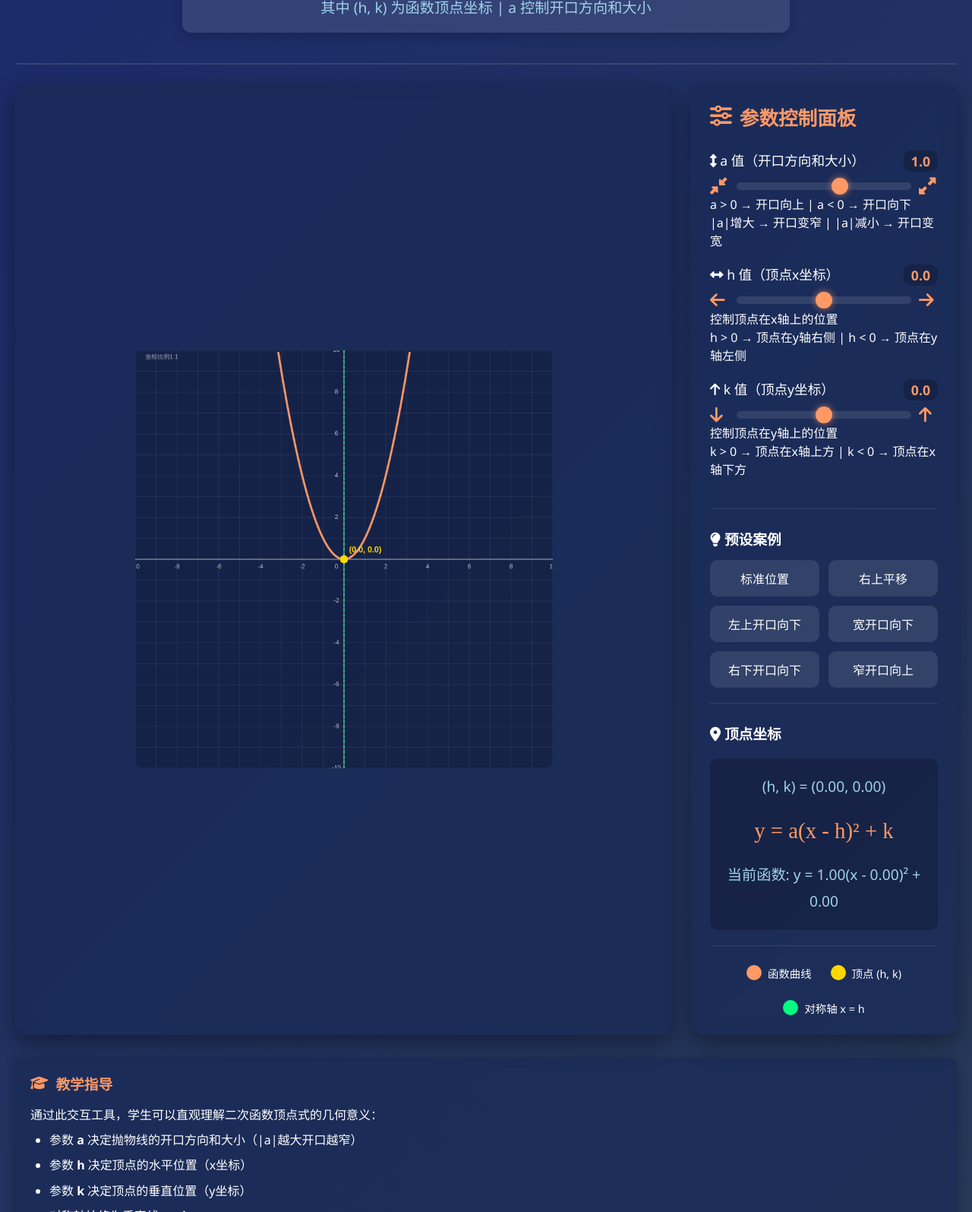
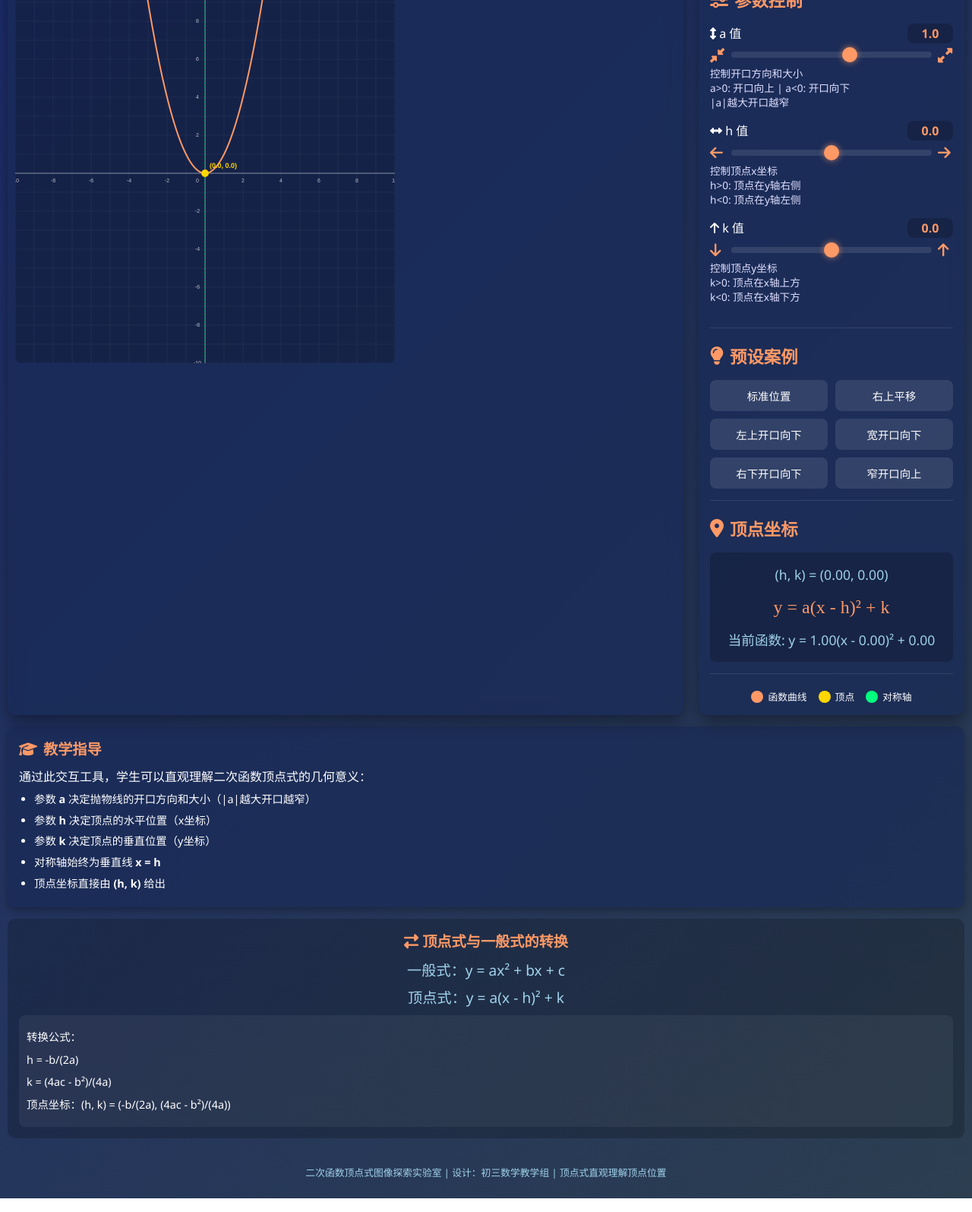
Before and after one commit to rabbitrogi/Parabola, a plain HTML site: page index.html in a window 1280 px wide. Shown: the part 276-1871 px from the top of the page at 76% size. Drawn offline with Linux system fonts and the light colour scheme.

Commit message:
Update index.html

```diff
--- a/index.html
+++ b/index.html
@@ -2,7 +2,7 @@
 <html lang="zh-CN">
 <head>
     <meta charset="UTF-8">
-    <meta name="viewport" content="width=device-width, initial-scale=1.0">
+    <meta name="viewport" content="width=device-width, initial-scale=1.0, maximum-scale=1.0, user-scalable=no">
     <title>二次函数顶点式图像探索实验室</title>
     <link rel="stylesheet" href="https://cdnjs.cloudflare.com/ajax/libs/font-awesome/6.4.0/css/all.min.css">
     <style>
@@ -11,13 +11,14 @@
             padding: 0;
             box-sizing: border-box;
             font-family: 'Segoe UI', 'Microsoft YaHei', sans-serif;
+            -webkit-tap-highlight-color: transparent;
         }
 
         body {
             background: linear-gradient(135deg, #1a2a6c, #2c3e50);
             color: #fff;
             min-height: 100vh;
-            padding: 20px;
+            padding: 10px;
             overflow-x: hidden;
         }
 
@@ -28,248 +29,222 @@
 
         header {
             text-align: center;
-            padding: 20px 0;
-            margin-bottom: 25px;
-            border-bottom: 2px solid rgba(255, 255, 255, 0.1);
+            padding: 10px 0;
+            margin-bottom: 10px;
         }
 
         h1 {
-            font-size: 2.8rem;
-            margin-bottom: 10px;
+            font-size: 1.8rem;
+            margin-bottom: 5px;
             background: linear-gradient(to right, #ff9966, #ff5e62);
             -webkit-background-clip: text;
             background-clip: text;
             color: transparent;
             text-shadow: 0 2px 4px rgba(0,0,0,0.2);
+            line-height: 1.2;
         }
 
         .subtitle {
-            font-size: 1.4rem;
+            font-size: 1rem;
             color: #a0d2eb;
             max-width: 800px;
-            margin: 15px auto;
-            line-height: 1.6;
+            margin: 5px auto;
+            line-height: 1.4;
         }
 
         .formula-container {
             background: rgba(255, 255, 255, 0.1);
-            border-radius: 12px;
-            padding: 20px;
-            margin: 20px auto;
+            border-radius: 10px;
+            padding: 10px;
+            margin: 10px auto;
             max-width: 800px;
-            box-shadow: 0 5px 15px rgba(0,0,0,0.2);
+            box-shadow: 0 3px 10px rgba(0,0,0,0.2);
         }
 
         .formula {
-            font-size: 3rem;
+            font-size: 1.8rem;
             text-align: center;
             color: #ff9966;
             font-family: 'Cambria Math', serif;
-            margin: 10px 0;
+            margin: 5px 0;
         }
 
         .formula-explanation {
             text-align: center;
-            font-size: 1.2rem;
+            font-size: 0.9rem;
             color: #a0d2eb;
-            margin-top: 10px;
+            margin-top: 5px;
         }
 
         .content {
             display: flex;
-            gap: 25px;
-            flex-wrap: wrap;
-            margin-top: 20px;
+            flex-direction: column;
+            gap: 15px;
+            margin-top: 10px;
         }
 
         .graph-container {
-            flex: 1 1 700px;
             background: rgba(25, 42, 86, 0.7);
-            border-radius: 15px;
-            padding: 20px;
-            box-shadow: 0 10px 30px rgba(0, 0, 0, 0.4);
+            border-radius: 12px;
+            padding: 10px;
+            box-shadow: 0 8px 20px rgba(0, 0, 0, 0.4);
             backdrop-filter: blur(10px);
-            min-height: 600px;
+            min-height: 300px;
             position: relative;
             overflow: hidden;
-            display: flex;
-            justify-content: center;
-            align-items: center;
         }
 
         #function-plot {
-            width: 550px;
-            height: 550px;
+            width: 100%;
+            height: 300px;
             background: rgba(0, 0, 0, 0.2);
-            border-radius: 10px;
+            border-radius: 8px;
             display: block;
         }
 
         .controls {
-            flex: 0 0 350px;
             background: rgba(25, 42, 86, 0.7);
-            border-radius: 15px;
-            padding: 25px;
-            box-shadow: 0 10px 30px rgba(0, 0, 0, 0.4);
+            border-radius: 12px;
+            padding: 15px;
+            box-shadow: 0 8px 20px rgba(0, 0, 0, 0.4);
             backdrop-filter: blur(10px);
         }
 
         .panel-title {
-            font-size: 1.6rem;
-            margin-bottom: 25px;
+            font-size: 1.4rem;
+            margin-bottom: 15px;
             color: #ff9966;
             display: flex;
             align-items: center;
-            gap: 10px;
+            gap: 8px;
         }
 
         .panel-title i {
-            font-size: 1.8rem;
+            font-size: 1.5rem;
         }
 
         .control-group {
-            margin-bottom: 25px;
-            padding-bottom: 20px;
+            margin-bottom: 20px;
+            padding-bottom: 15px;
             border-bottom: 1px solid rgba(255, 255, 255, 0.1);
         }
 
         .param-control {
-            margin-bottom: 20px;
+            margin-bottom: 15px;
         }
 
         .param-label {
             display: flex;
             justify-content: space-between;
-            margin-bottom: 8px;
-            font-size: 1.1rem;
+            margin-bottom: 6px;
+            font-size: 1rem;
+        }
+
+        .param-name {
+            flex: 1;
         }
 
         .param-value {
             font-weight: bold;
             color: #ff9966;
             background: rgba(0,0,0,0.2);
-            padding: 2px 10px;
-            border-radius: 10px;
+            padding: 2px 8px;
+            border-radius: 8px;
+            min-width: 60px;
+            text-align: center;
         }
 
         .slider-container {
             display: flex;
             align-items: center;
-            gap: 10px;
+            gap: 8px;
         }
 
         .slider-container i {
-            font-size: 1.4rem;
+            font-size: 1.2rem;
             color: #ff9966;
-            min-width: 25px;
+            min-width: 20px;
         }
 
         input[type="range"] {
             flex: 1;
-            height: 10px;
+            height: 8px;
             -webkit-appearance: none;
             background: rgba(255, 255, 255, 0.1);
-            border-radius: 5px;
+            border-radius: 4px;
             outline: none;
         }
 
         input[type="range"]::-webkit-slider-thumb {
             -webkit-appearance: none;
-            width: 22px;
-            height: 22px;
+            width: 20px;
+            height: 20px;
             border-radius: 50%;
             background: #ff9966;
             cursor: pointer;
-            box-shadow: 0 0 10px rgba(255, 153, 102, 0.7);
+            box-shadow: 0 0 8px rgba(255, 153, 102, 0.7);
+        }
+
+        .param-info {
+            font-size: 0.85rem;
+            color: #e0e0ff;
+            margin-top: 5px;
+            line-height: 1.4;
         }
 
         .presets {
             display: grid;
             grid-template-columns: repeat(2, 1fr);
-            gap: 12px;
-            margin-top: 15px;
+            gap: 10px;
+            margin-top: 10px;
         }
 
         .preset-btn {
             background: rgba(255, 255, 255, 0.1);
             border: none;
             color: #fff;
-            padding: 12px;
-            border-radius: 10px;
+            padding: 10px;
+            border-radius: 8px;
             cursor: pointer;
-            transition: all 0.3s ease;
-            font-size: 1rem;
+            transition: all 0.2s ease;
+            font-size: 0.9rem;
             text-align: center;
         }
 
         .preset-btn:hover {
             background: rgba(255, 153, 102, 0.3);
-            transform: translateY(-3px);
+            transform: translateY(-2px);
         }
 
         .vertex-display {
             background: rgba(0, 0, 0, 0.2);
-            padding: 20px;
-            border-radius: 10px;
-            margin-top: 20px;
-            font-family: monospace;
-            font-size: 1.2rem;
-            line-height: 1.8;
+            padding: 15px;
+            border-radius: 8px;
+            margin-top: 15px;
+            font-size: 1.1rem;
+            line-height: 1.6;
             color: #a0d2eb;
             text-align: center;
-        }
-
-        .key-points {
-            display: grid;
-            grid-template-columns: repeat(auto-fit, minmax(300px, 1fr));
-            gap: 20px;
-            margin-top: 30px;
-        }
-
-        .point-card {
-            background: rgba(25, 42, 86, 0.7);
-            border-radius: 10px;
-            padding: 20px;
-            box-shadow: 0 5px 15px rgba(0, 0, 0, 0.3);
-            transition: transform 0.3s ease;
-        }
-
-        .point-card:hover {
-            transform: translateY(-5px);
-            box-shadow: 0 8px 20px rgba(0, 0, 0, 0.4);
-        }
-
-        .point-card h3 {
-            color: #ff9966;
-            margin-bottom: 15px;
-            display: flex;
-            align-items: center;
-            gap: 10px;
-        }
-
-        .point-card p {
-            line-height: 1.7;
-            color: #e0e0ff;
         }
 
         .legend {
             display: flex;
             justify-content: center;
-            gap: 25px;
-            margin-top: 20px;
             flex-wrap: wrap;
+            gap: 15px;
+            margin-top: 15px;
         }
 
         .legend-item {
             display: flex;
             align-items: center;
-            gap: 8px;
-            font-size: 0.9rem;
+            gap: 6px;
+            font-size: 0.8rem;
         }
 
         .legend-color {
-            width: 20px;
-            height: 20px;
+            width: 16px;
+            height: 16px;
             border-radius: 50%;
         }
 
@@ -280,104 +255,119 @@
         .instructions {
             background: rgba(25, 42, 86, 0.7);
             border-radius: 10px;
-            padding: 20px;
-            margin: 30px 0;
-            box-shadow: 0 5px 15px rgba(0,0,0,0.3);
+            padding: 15px;
+            margin: 15px 0;
+            box-shadow: 0 4px 12px rgba(0,0,0,0.3);
         }
 
         .instructions h3 {
             color: #ff9966;
-            margin-bottom: 15px;
+            margin-bottom: 10px;
+            font-size: 1.2rem;
             display: flex;
             align-items: center;
-            gap: 10px;
+            gap: 8px;
         }
 
         .instructions ul {
-            padding-left: 25px;
-            margin-top: 10px;
+            padding-left: 20px;
+            margin-top: 8px;
         }
 
         .instructions li {
-            margin-bottom: 8px;
-            line-height: 1.6;
+            margin-bottom: 6px;
+            line-height: 1.5;
+            font-size: 0.9rem;
         }
 
         .conversion {
             background: rgba(0, 0, 0, 0.2);
-            padding: 20px;
+            padding: 15px;
             border-radius: 10px;
-            margin: 20px 0;
+            margin: 15px 0;
             font-family: 'Cambria Math', serif;
         }
 
         .conversion h3 {
             color: #ff9966;
-            margin-bottom: 15px;
+            margin-bottom: 10px;
+            font-size: 1.2rem;
             text-align: center;
         }
 
         .conversion-formula {
-            font-size: 1.5rem;
+            font-size: 1.2rem;
             text-align: center;
             color: #a0d2eb;
-            margin: 10px 0;
+            margin: 8px 0;
         }
 
         .conversion-steps {
-            margin-top: 15px;
-            padding: 15px;
+            margin-top: 10px;
+            padding: 10px;
             background: rgba(255, 255, 255, 0.05);
             border-radius: 8px;
+            font-size: 0.9rem;
         }
 
         .conversion-steps div {
-            margin: 10px 0;
-            line-height: 1.6;
+            margin: 8px 0;
+            line-height: 1.5;
         }
 
         footer {
             text-align: center;
-            margin-top: 40px;
-            padding: 20px;
+            margin-top: 20px;
+            padding: 15px;
             color: #a0d2eb;
-            font-size: 0.9rem;
+            font-size: 0.8rem;
         }
 
-        @media (max-width: 1100px) {
+        /* 平板和桌面样式 */
+        @media (min-width: 768px) {
             .content {
-                flex-direction: column;
+                flex-direction: row;
+                gap: 20px;
+            }
+
+            .graph-container {
+                flex: 1;
+                min-height: 450px;
+            }
+
+            #function-plot {
+                height: 400px;
             }
 
             .controls {
-                flex: 0 0 auto;
+                flex: 0 0 350px;
+            }
+
+            h1 {
+                font-size: 2.2rem;
+            }
+
+            .subtitle {
+                font-size: 1.2rem;
+            }
+
+            .formula {
+                font-size: 2.5rem;
             }
         }
 
-        @media (max-width: 600px) {
-            h1 {
-                font-size: 2rem;
-            }
-
-            .subtitle {
-                font-size: 1.1rem;
-            }
-
-            .presets {
-                grid-template-columns: 1fr;
-            }
-
-            .formula {
-                font-size: 2.2rem;
+        /* 大屏设备 */
+        @media (min-width: 1024px) {
+            #function-plot {
+                height: 500px;
             }
 
             .graph-container {
-                padding: 10px;
+                min-height: 520px;
             }
 
-            #function-plot {
-                width: 100%;
-                height: 400px;
+            h1 {
+                font-size: 2.8rem;
             }
         }
     </style>
@@ -400,51 +390,51 @@
             </div>
 
             <div class="controls">
-                <h2 class="panel-title"><i class="fas fa-sliders-h"></i> 参数控制面板</h2>
+                <h2 class="panel-title"><i class="fas fa-sliders-h"></i> 参数控制</h2>
 
                 <div class="control-group">
                     <div class="param-control">
                         <div class="param-label">
-                            <span><i class="fas fa-arrows-alt-v"></i> a 值（开口方向和大小）</span>
-                            <span class="param-value" id="a-value">1.0</span>
+                            <div class="param-name"><i class="fas fa-arrows-alt-v"></i> a 值</div>
+                            <div class="param-value" id="a-value">1.0</div>
                         </div>
                         <div class="slider-container">
                             <i class="fas fa-compress-alt"></i>
                             <input type="range" id="a-slider" min="-5" max="5" step="0.1" value="1">
                             <i class="fas fa-expand-alt"></i>
                         </div>
-                        <p>a > 0 → 开口向上 | a < 0 → 开口向下<br>|a|增大 → 开口变窄 | |a|减小 → 开口变宽</p>
+                        <div class="param-info">控制开口方向和大小<br>a>0: 开口向上 | a<0: 开口向下<br>|a|越大开口越窄</div>
                     </div>
 
                     <div class="param-control">
                         <div class="param-label">
-                            <span><i class="fas fa-arrows-alt-h"></i> h 值（顶点x坐标）</span>
-                            <span class="param-value" id="h-value">0.0</span>
+                            <div class="param-name"><i class="fas fa-arrows-alt-h"></i> h 值</div>
+                            <div class="param-value" id="h-value">0.0</div>
                         </div>
                         <div class="slider-container">
                             <i class="fas fa-arrow-left"></i>
                             <input type="range" id="h-slider" min="-10" max="10" step="0.1" value="0">
                             <i class="fas fa-arrow-right"></i>
                         </div>
-                        <p>控制顶点在x轴上的位置<br>h > 0 → 顶点在y轴右侧 | h < 0 → 顶点在y轴左侧</p>
+                        <div class="param-info">控制顶点x坐标<br>h>0: 顶点在y轴右侧<br>h<0: 顶点在y轴左侧</div>
                     </div>
 
                     <div class="param-control">
                         <div class="param-label">
-                            <span><i class="fas fa-arrow-up"></i> k 值（顶点y坐标）</span>
-                            <span class="param-value" id="k-value">0.0</span>
+                            <div class="param-name"><i class="fas fa-arrow-up"></i> k 值</div>
+                            <div class="param-value" id="k-value">0.0</div>
                         </div>
                         <div class="slider-container">
                             <i class="fas fa-arrow-down"></i>
                             <input type="range" id="k-slider" min="-10" max="10" step="0.1" value="0">
                             <i class="fas fa-arrow-up"></i>
                         </div>
-                        <p>控制顶点在y轴上的位置<br>k > 0 → 顶点在x轴上方 | k < 0 → 顶点在x轴下方</p>
+                        <div class="param-info">控制顶点y坐标<br>k>0: 顶点在x轴上方<br>k<0: 顶点在x轴下方</div>
                     </div>
                 </div>
 
                 <div class="control-group">
-                    <h3><i class="fas fa-lightbulb"></i> 预设案例</h3>
+                    <h3 class="panel-title"><i class="fas fa-lightbulb"></i> 预设案例</h3>
                     <div class="presets">
                         <button class="preset-btn" data-a="1" data-h="0" data-k="0">标准位置</button>
                         <button class="preset-btn" data-a="1" data-h="3" data-k="2">右上平移</button>
@@ -456,10 +446,10 @@
                 </div>
 
                 <div class="control-group">
-                    <h3><i class="fas fa-map-marker-alt"></i> 顶点坐标</h3>
+                    <h3 class="panel-title"><i class="fas fa-map-marker-alt"></i> 顶点坐标</h3>
                     <div class="vertex-display">
                         <div id="vertex-result">(h, k) = (0.00, 0.00)</div>
-                        <div class="formula" style="font-size: 1.8rem; margin: 15px 0;">y = a(x - h)² + k</div>
+                        <div class="formula" style="font-size: 1.5rem; margin: 10px 0;">y = a(x - h)² + k</div>
                         <div id="current-function">当前函数: y = 1.00(x - 0.00)² + 0.00</div>
                     </div>
                 </div>
@@ -471,11 +461,11 @@
                     </div>
                     <div class="legend-item">
                         <div class="legend-color vertex-color"></div>
-                        <span>顶点 (h, k)</span>
+                        <span>顶点</span>
                     </div>
                     <div class="legend-item">
                         <div class="legend-color axis-color"></div>
-                        <span>对称轴 x = h</span>
+                        <span>对称轴</span>
                     </div>
                 </div>
             </div>
@@ -505,59 +495,8 @@
             <div class="conversion-steps">
                 <div>转换公式：</div>
                 <div>h = -b/(2a)</div>
-                <div>k = (4ac - b²)/(4a) 或 k = c - b²/(4a)</div>
+                <div>k = (4ac - b²)/(4a)</div>
                 <div>顶点坐标：(h, k) = (-b/(2a), (4ac - b²)/(4a))</div>
-            </div>
-
-            <div class="conversion-steps">
-                <div><strong>推导过程：</strong></div>
-                <div>1. 通过配方法将一般式转化为顶点式：</div>
-                <div>y = ax² + bx + c</div>
-                <div>y = a(x² + (b/a)x) + c</div>
-                <div>y = a(x² + (b/a)x + (b/(2a))² - (b/(2a))²) + c</div>
-                <div>y = a[(x + b/(2a))² - (b/(2a))²] + c</div>
-                <div>y = a(x + b/(2a))² - b²/(4a) + c</div>
-                <div>y = a(x + b/(2a))² + (4ac - b²)/(4a)</div>
-                <div>2. 因此 h = -b/(2a), k = (4ac - b²)/(4a) 或 k = c - b²/(4a)</div>
-            </div>
-        </div>
-
-        <div class="key-points">
-            <div class="point-card">
-                <h3><i class="fas fa-crown"></i> 顶点位置 (h, k)</h3>
-                <p>顶点是二次函数的最高点或最低点。在顶点式 y=a(x-h)²+k 中，顶点坐标直接由参数h和k决定：</p>
-                <ul style="padding-left: 20px; margin-top: 10px;">
-                    <li>h：控制顶点在x轴上的位置</li>
-                    <li>k：控制顶点在y轴上的位置</li>
-                    <li>当a>0时，顶点是最低点（最小值）</li>
-                    <li>当a<0时，顶点是最高点（最大值）</li>
-                </ul>
-            </div>
-
-            <div class="point-card">
-                <h3><i class="fas fa-arrows-alt-v"></i> 开口方向与大小</h3>
-                <p>参数a决定开口方向：</p>
-                <ul style="padding-left: 20px; margin-top: 10px;">
-                    <li>a>0：开口向上</li>
-                    <li>a<0：开口向下</li>
-                </ul>
-                <p style="margin-top: 10px;">参数a也决定开口大小：</p>
-                <ul style="padding-left: 20px;">
-                    <li>|a|越大，开口越窄</li>
-                    <li>|a|越小，开口越宽</li>
-                    <li>当|a|=1时，为标准开口宽度</li>
-                </ul>
-            </div>
-
-            <div class="point-card">
-                <h3><i class="fas fa-expand-alt"></i> 对称轴</h3>
-                <p>二次函数的图像关于对称轴对称：</p>
-                <ul style="padding-left: 20px; margin-top: 10px;">
-                    <li>对称轴是垂直于x轴的直线</li>
-                    <li>在顶点式中，对称轴为 x = h</li>
-                    <li>顶点总是位于对称轴上</li>
-                    <li>对称轴将抛物线分为两个完全对称的部分</li>
-                </ul>
             </div>
         </div>
 
@@ -588,9 +527,11 @@
         // 设置Canvas尺寸（保持1:1比例）
         function setupCanvas() {
             const container = canvas.parentElement;
-            const size = Math.min(container.clientWidth, container.clientHeight) - 40;
-            canvas.width = size;
-            canvas.height = size;
+            const size = Math.min(container.clientWidth, 500);
+            canvas.width = size * 2; // 使用2倍分辨率提高清晰度
+            canvas.height = size * 2;
+            canvas.style.width = size + 'px';
+            canvas.style.height = size + 'px';
         }
 
         // 更新参数显示
@@ -662,24 +603,24 @@
 
             // 添加坐标标签
             ctx.fillStyle = 'rgba(255, 255, 255, 0.7)';
-            ctx.font = '12px Arial';
+            ctx.font = '14px Arial';
             ctx.textAlign = 'center';
             ctx.textBaseline = 'middle';
 
             // x轴标签
             for (let x = -10; x <= 10; x += 2) {
                 if (x === 0) continue;
-                ctx.fillText(x, centerX + x * scale, centerY + 15);
+                ctx.fillText(x, centerX + x * scale, centerY + 20);
             }
 
             // y轴标签
             for (let y = -10; y <= 10; y += 2) {
                 if (y === 0) continue;
-                ctx.fillText(y, centerX - 15, centerY - y * scale);
+                ctx.fillText(y, centerX - 20, centerY - y * scale);
             }
 
             // 原点
-            ctx.fillText('0', centerX - 15, centerY + 15);
+            ctx.fillText('0', centerX - 20, centerY + 20);
 
             // 绘制函数曲线
             ctx.beginPath();
@@ -724,20 +665,20 @@
             const vertexX = centerX + h * scale;
             const vertexY = centerY - k * scale;
             ctx.beginPath();
-            ctx.arc(vertexX, vertexY, 8, 0, Math.PI * 2);
+            ctx.arc(vertexX, vertexY, 10, 0, Math.PI * 2);
             ctx.fill();
 
             // 绘制顶点标签
             ctx.fillStyle = '#FFD700';
-            ctx.font = 'bold 16px Arial';
+            ctx.font = 'bold 18px Arial';
             ctx.textAlign = 'left';
             ctx.textBaseline = 'bottom';
-            ctx.fillText(`(${h.toFixed(1)}, ${k.toFixed(1)})`, vertexX + 10, vertexY - 10);
+            ctx.fillText(`(${h.toFixed(1)}, ${k.toFixed(1)})`, vertexX + 12, vertexY - 10);
 
             // 添加比例说明
             ctx.fillStyle = 'rgba(255, 255, 255, 0.6)';
-            ctx.font = '12px Arial';
-            ctx.fillText('坐标比例1:1', 20, 20);
+            ctx.font = '14px Arial';
+            ctx.fillText('坐标比例1:1', 20, 30);
         }
 
         // 更新所有显示
```
